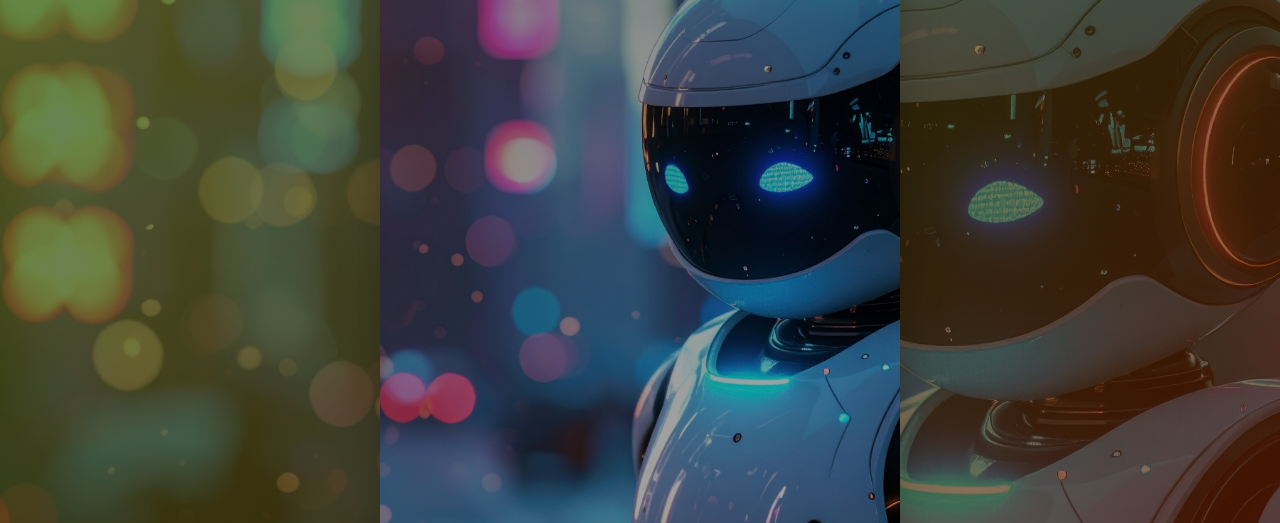
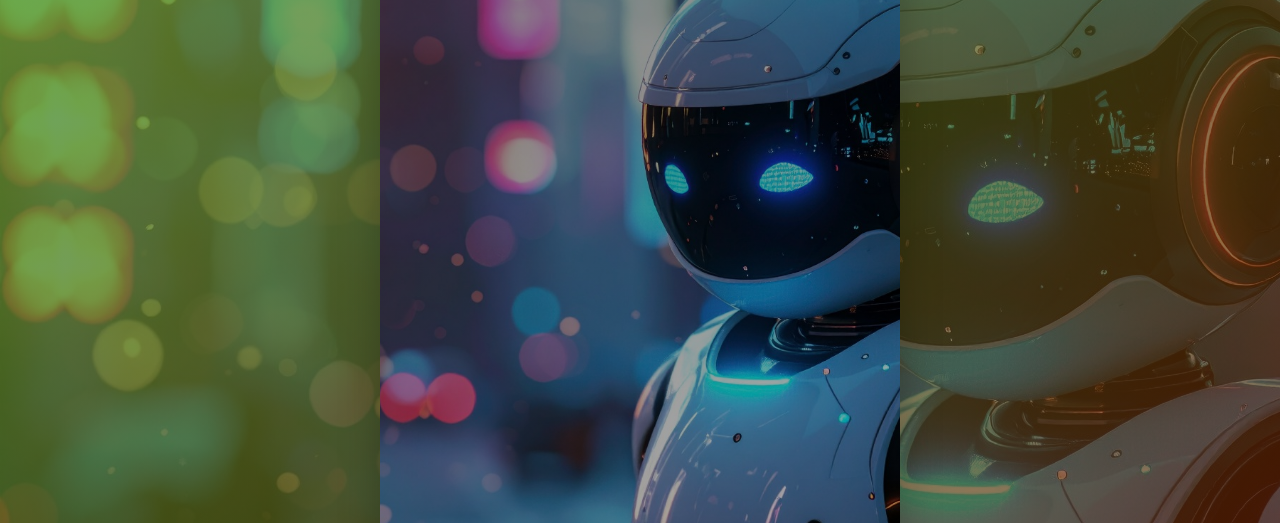
Before and after one commit to Mustansir-52/CLG_AGENT-MAIN, a plain HTML site: page frontend/index.html in a window 1280 px wide. Shown: the part 143-666 px from the top of the page. Drawn offline with Linux system fonts and the light colour scheme.

Commit message:
fix: update background gradient colors for improved aesthetics

```diff
--- a/frontend/style.css
+++ b/frontend/style.css
@@ -1,7 +1,7 @@
 body {
     margin: 0;
     padding: 0;
-    background: linear-gradient(135deg, #0d4e01aa, #6a1902aa),
+    background: linear-gradient(135deg, #288c17b4, #6a1902aa),
     url("chatbot_project_bg.jpg");
     height: 100vh;
     overflow: hidden;
```
